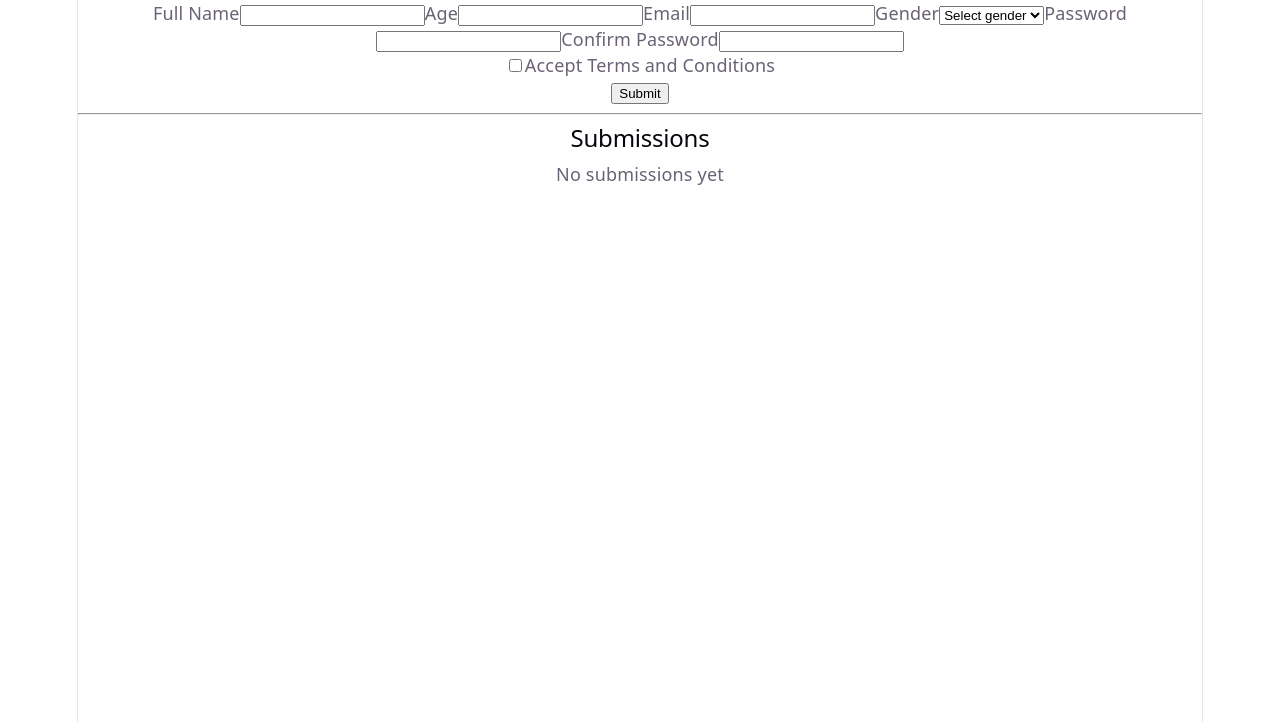
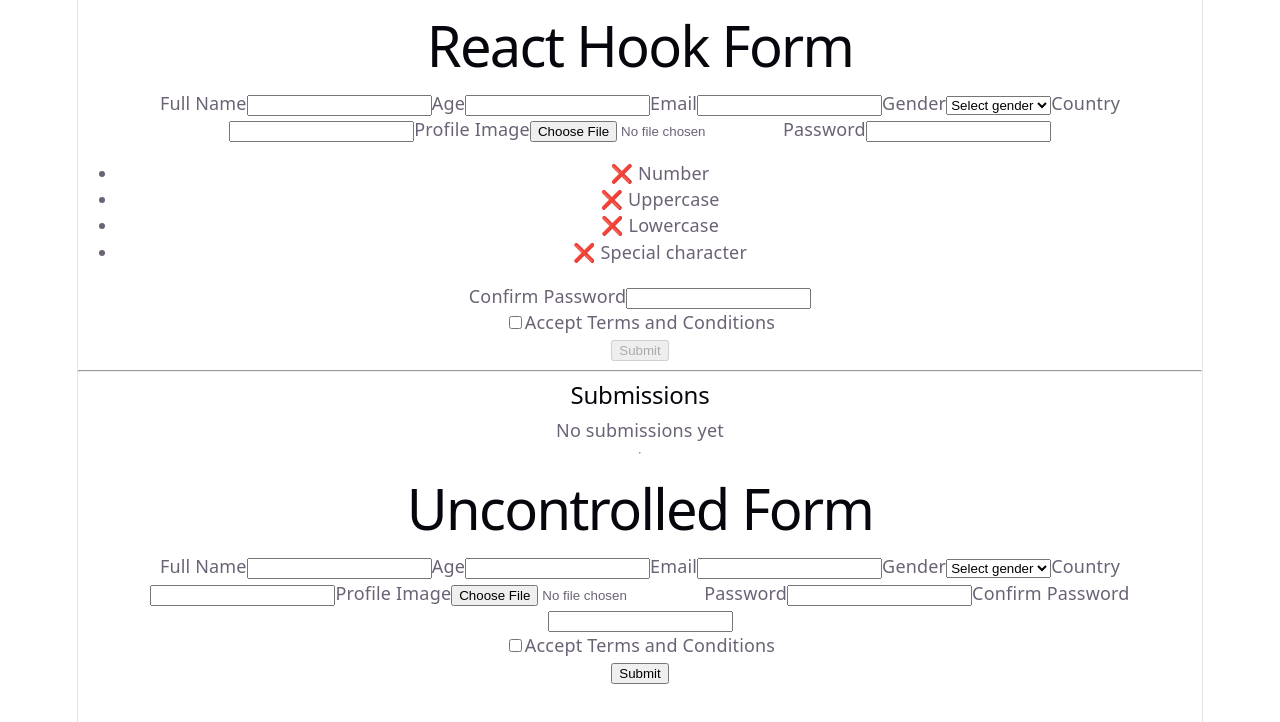
Before and after one commit to mi8mto/react-class-components, a React (Vite) app: page / in a window 1280 px wide. Shown: the top 722 px of the page. Built offline with nearby package versions, Linux system fonts and the light colour scheme.

Commit message:
feat: complete forms functionality and validation

```diff
--- a/src/App.tsx
+++ b/src/App.tsx
@@ -1,7 +1,18 @@
 import { ReactHookForm } from './forms/ReactHookForm';
+import { UncontrolledForm } from './forms/UncontrolledForm';
 
 function App() {
-  return <ReactHookForm />;
+  return (
+    <>
+      <h1>React Hook Form</h1>
+      <ReactHookForm />
+
+      <hr />
+
+      <h1>Uncontrolled Form</h1>
+      <UncontrolledForm />
+    </>
+  );
 }
 
 export default App;
--- /dev/null
+++ b/src/constants/countries.ts
@@ -0,0 +1,8 @@
+export const countries = [
+  'United States',
+  'Canada',
+  'Germany',
+  'France',
+  'Poland',
+  'Belarus',
+] as const;
--- a/src/forms/ReactHookForm.tsx
+++ b/src/forms/ReactHookForm.tsx
@@ -5,36 +5,49 @@ import type { FormSchema } from '../schemas/formSchema';
 import { formSchema } from '../schemas/formSchema';
 import { useFormStore } from '../store/formStore';
 import { Modal } from '../components/Modal/Modal';
+import { getPasswordStrength } from '../utils/passwordStrength';
+import { fileToBase64 } from '../utils/fileToBase64';
 
 export const ReactHookForm = () => {
   const [isModalOpen, setIsModalOpen] = useState(false);
-
   const {
     register,
     handleSubmit,
     reset,
-    formState: { errors },
+    watch,
+    formState: { errors, isValid },
   } = useForm<FormSchema>({
     resolver: zodResolver(formSchema),
+    mode: 'onChange',
   });
+
+  const password = watch('password') ?? '';
+  const strength = getPasswordStrength(password);
 
   const addSubmission = useFormStore((state) => state.addSubmission);
   const submissions = useFormStore((state) => state.submissions);
+  const countries = useFormStore((state) => state.countries);
 
-  const onSubmit = (data: FormSchema) => {
+  const onSubmit = async (data: FormSchema) => {
+    const file = data.image?.[0];
+
+    if (!file) {
+      return;
+    }
+
+    const imageBase64 = await fileToBase64(file);
     addSubmission({
       id: crypto.randomUUID(),
       fullName: data.fullName,
       age: data.age,
       email: data.email,
       gender: data.gender,
-      country: '', // временно
-      image: '', // временно
+      country: data.country,
+      image: imageBase64,
       createdAt: new Date().toISOString(),
     });
     reset();
     setIsModalOpen(true);
-    console.log(data);
   };
 
   return (
@@ -75,6 +88,29 @@ export const ReactHookForm = () => {
 
         {errors.gender && <p>{errors.gender.message}</p>}
 
+        <label htmlFor="country">Country</label>
+
+        <input id="country" list="countries" {...register('country')} />
+
+        <label htmlFor="image">Profile Image</label>
+
+        <input
+          id="image"
+          type="file"
+          accept="image/png,image/jpeg"
+          {...register('image')}
+        />
+
+        {errors.image && <p>{String(errors.image.message)}</p>}
+
+        <datalist id="countries">
+          {countries.map((country) => (
+            <option key={country} value={country} />
+          ))}
+        </datalist>
+
+        {errors.country && <p>{errors.country.message}</p>}
+
         <label htmlFor="password">Password</label>
 
         <input
@@ -84,6 +120,12 @@ export const ReactHookForm = () => {
           autoComplete="new-password"
         />
         {errors.password && <p>{errors.password.message}</p>}
+        <ul>
+          <li>{strength.hasNumber ? '✅' : '❌'} Number</li>
+          <li>{strength.hasUppercase ? '✅' : '❌'} Uppercase</li>
+          <li>{strength.hasLowercase ? '✅' : '❌'} Lowercase</li>
+          <li>{strength.hasSpecial ? '✅' : '❌'} Special character</li>
+        </ul>
 
         <label htmlFor="confirmPassword">Confirm Password</label>
 
@@ -103,7 +145,9 @@ export const ReactHookForm = () => {
 
         {errors.terms && <p>{errors.terms.message}</p>}
 
-        <button type="submit">Submit</button>
+        <button type="submit" disabled={!isValid}>
+          Submit
+        </button>
 
         <hr />
 
@@ -112,13 +156,31 @@ export const ReactHookForm = () => {
         {submissions.length === 0 ? (
           <p>No submissions yet</p>
         ) : (
-          submissions.map((submission) => (
-            <div key={submission.id}>
-              <h3>{submission.fullName}</h3>
-              <p>{submission.email}</p>
-              <small>{submission.createdAt}</small>
-            </div>
-          ))
+          submissions.map((submission) => {
+            const isNew =
+              Date.now() - new Date(submission.createdAt).getTime() < 5000;
+
+            return (
+              <div
+                key={submission.id}
+                className={isNew ? 'submission-new' : ''}
+              >
+                {submission.image && (
+                  <img
+                    src={submission.image}
+                    alt={submission.fullName}
+                    width={120}
+                  />
+                )}
+
+                <h3>{submission.fullName}</h3>
+
+                <p>{submission.email}</p>
+
+                <small>{submission.createdAt}</small>
+              </div>
+            );
+          })
         )}
       </form>
       <Modal isOpen={isModalOpen} onClose={() => setIsModalOpen(false)}>
--- a/src/forms/UncontrolledForm.tsx
+++ b/src/forms/UncontrolledForm.tsx
@@ -1,50 +1,137 @@
 import { useRef, useState } from 'react';
 import { formSchema } from '../schemas/formSchema';
+import { useFormStore } from '../store/formStore';
+import { fileToBase64 } from '../utils/fileToBase64';
 
 export const UncontrolledForm = () => {
   const fullNameRef = useRef<HTMLInputElement>(null);
   const emailRef = useRef<HTMLInputElement>(null);
   const passwordRef = useRef<HTMLInputElement>(null);
+  const ageRef = useRef<HTMLInputElement>(null);
+  const genderRef = useRef<HTMLSelectElement>(null);
+  const countryRef = useRef<HTMLInputElement>(null);
+  const confirmPasswordRef = useRef<HTMLInputElement>(null);
+  const termsRef = useRef<HTMLInputElement>(null);
+  const imageRef = useRef<HTMLInputElement>(null);
+  const countries = useFormStore((state) => state.countries);
+
   const [errors, setErrors] = useState<Record<string, string[]>>({});
 
-  const handleSubmit = (event: React.FormEvent<HTMLFormElement>) => {
+  const addSubmission = useFormStore((state) => state.addSubmission);
+
+  const handleSubmit = async (event: React.FormEvent<HTMLFormElement>) => {
     event.preventDefault();
 
     const data = {
       fullName: fullNameRef.current?.value ?? '',
+      age: Number(ageRef.current?.value ?? 0),
       email: emailRef.current?.value ?? '',
+      gender: genderRef.current?.value ?? '',
+      country: countryRef.current?.value ?? '',
+      image: imageRef.current?.files,
+      terms: termsRef.current?.checked ?? false,
       password: passwordRef.current?.value ?? '',
+      confirmPassword: confirmPasswordRef.current?.value ?? '',
     };
 
     const result = formSchema.safeParse(data);
 
     if (!result.success) {
       setErrors(result.error.flatten().fieldErrors);
-
       return;
     }
 
+    const file = result.data.image?.[0];
+
+    if (!file) {
+      return;
+    }
+
+    const imageBase64 = await fileToBase64(file);
+
+    addSubmission({
+      id: crypto.randomUUID(),
+      fullName: result.data.fullName,
+      age: result.data.age,
+      email: result.data.email,
+      gender: result.data.gender,
+      country: result.data.country,
+      image: imageBase64,
+      createdAt: new Date().toISOString(),
+    });
+
     setErrors({});
+
     console.log(result.data);
-
-    console.log(result);
   };
 
   return (
     <form onSubmit={handleSubmit}>
-      <input ref={fullNameRef} placeholder="Full name" autoComplete="name" />
+      <label htmlFor="fullName">Full Name</label>
+      <input id="fullName" ref={fullNameRef} autoComplete="name" />
       {errors.fullName && <p>{errors.fullName[0]}</p>}
 
-      <input ref={emailRef} placeholder="Email" autoComplete="email" />
+      <label htmlFor="age">Age</label>
+      <input id="age" ref={ageRef} type="number" />
+      {errors.age && <p>{errors.age[0]}</p>}
+
+      <label htmlFor="email">Email</label>
+      <input id="email" ref={emailRef} autoComplete="email" />
       {errors.email && <p>{errors.email[0]}</p>}
 
+      <label htmlFor="gender">Gender</label>
+      <select id="gender" ref={genderRef}>
+        <option value="">Select gender</option>
+        <option value="male">Male</option>
+        <option value="female">Female</option>
+        <option value="other">Other</option>
+      </select>
+      {errors.gender && <p>{errors.gender[0]}</p>}
+
+      <label htmlFor="country">Country</label>
+      <input id="country" ref={countryRef} list="countries" />
+
+      <datalist id="countries">
+        {countries.map((country) => (
+          <option key={country} value={country} />
+        ))}
+      </datalist>
+
+      {errors.country && <p>{errors.country[0]}</p>}
+
+      <label htmlFor="image">Profile Image</label>
       <input
+        id="image"
+        ref={imageRef}
+        type="file"
+        accept="image/png,image/jpeg"
+      />
+      {errors.image && <p>{errors.image[0]}</p>}
+
+      <label htmlFor="password">Password</label>
+      <input
+        id="password"
         ref={passwordRef}
         type="password"
-        placeholder="Password"
-        autoComplete="current-password"
+        autoComplete="new-password"
       />
       {errors.password && <p>{errors.password[0]}</p>}
+
+      <label htmlFor="confirmPassword">Confirm Password</label>
+      <input
+        id="confirmPassword"
+        ref={confirmPasswordRef}
+        type="password"
+        autoComplete="new-password"
+      />
+      {errors.confirmPassword && <p>{errors.confirmPassword[0]}</p>}
+
+      <div>
+        <input id="terms" ref={termsRef} type="checkbox" />
+        <label htmlFor="terms">Accept Terms and Conditions</label>
+      </div>
+
+      {errors.terms && <p>{errors.terms[0]}</p>}
 
       <button type="submit">Submit</button>
     </form>
--- a/src/index.css
+++ b/src/index.css
@@ -109,3 +109,9 @@ code {
   padding: 4px 8px;
   background: var(--code-bg);
 }
+
+.submission-new {
+  border: 2px solid green;
+  padding: 1rem;
+  margin-bottom: 1rem;
+}
--- a/src/schemas/formSchema.ts
+++ b/src/schemas/formSchema.ts
@@ -1,4 +1,6 @@
 import { z } from 'zod';
+import { countries } from '../constants/countries';
+const countryList: readonly string[] = countries;
 
 export const formSchema = z
   .object({
@@ -16,6 +18,27 @@ export const formSchema = z
 
     gender: z.enum(['male', 'female', 'other']),
 
+    country: z
+      .string()
+      .min(1, 'Country is required')
+      .refine(
+        (value) => countryList.includes(value),
+        'Please select a valid country',
+      ),
+
+    image: z
+      .any()
+      .refine((files) => files?.length === 1, 'Image is required')
+      .refine(
+        (files) =>
+          !files?.[0] || ['image/png', 'image/jpeg'].includes(files[0].type),
+        'Only PNG and JPEG images are allowed',
+      )
+      .refine(
+        (files) => !files?.[0] || files[0].size <= 2 * 1024 * 1024,
+        'Image size must be less than 2MB',
+      ),
+
     terms: z.boolean().refine((value) => value === true, {
       message: 'You must accept Terms and Conditions',
     }),
--- a/src/store/formStore.ts
+++ b/src/store/formStore.ts
@@ -1,13 +1,16 @@
 import { create } from 'zustand';
 import type { Submission } from '../types/form';
+import { countries } from '../constants/countries';
 
 interface FormStore {
   submissions: Submission[];
+  countries: string[];
   addSubmission: (submission: Submission) => void;
 }
 
 export const useFormStore = create<FormStore>((set) => ({
   submissions: [],
+  countries: [...countries],
   addSubmission: (submission) =>
     set((state) => ({
       submissions: [...state.submissions, submission],
--- /dev/null
+++ b/src/utils/fileToBase64.ts
@@ -0,0 +1,12 @@
+export const fileToBase64 = (file: File): Promise<string> =>
+  new Promise((resolve, reject) => {
+    const reader = new FileReader();
+
+    reader.readAsDataURL(file);
+
+    reader.onload = () => {
+      resolve(reader.result as string);
+    };
+
+    reader.onerror = reject;
+  });
--- /dev/null
+++ b/src/utils/passwordStrength.ts
@@ -0,0 +1,8 @@
+export const getPasswordStrength = (password: string) => {
+  return {
+    hasNumber: /\d/.test(password),
+    hasUppercase: /[A-Z]/.test(password),
+    hasLowercase: /[a-z]/.test(password),
+    hasSpecial: /[^A-Za-z0-9]/.test(password),
+  };
+};
```
Also changed, not shown: src/components/Modal/Modal.tsx (+11 -5 lines), src/utils/imageValidation.ts (added, +19 -0 lines).
